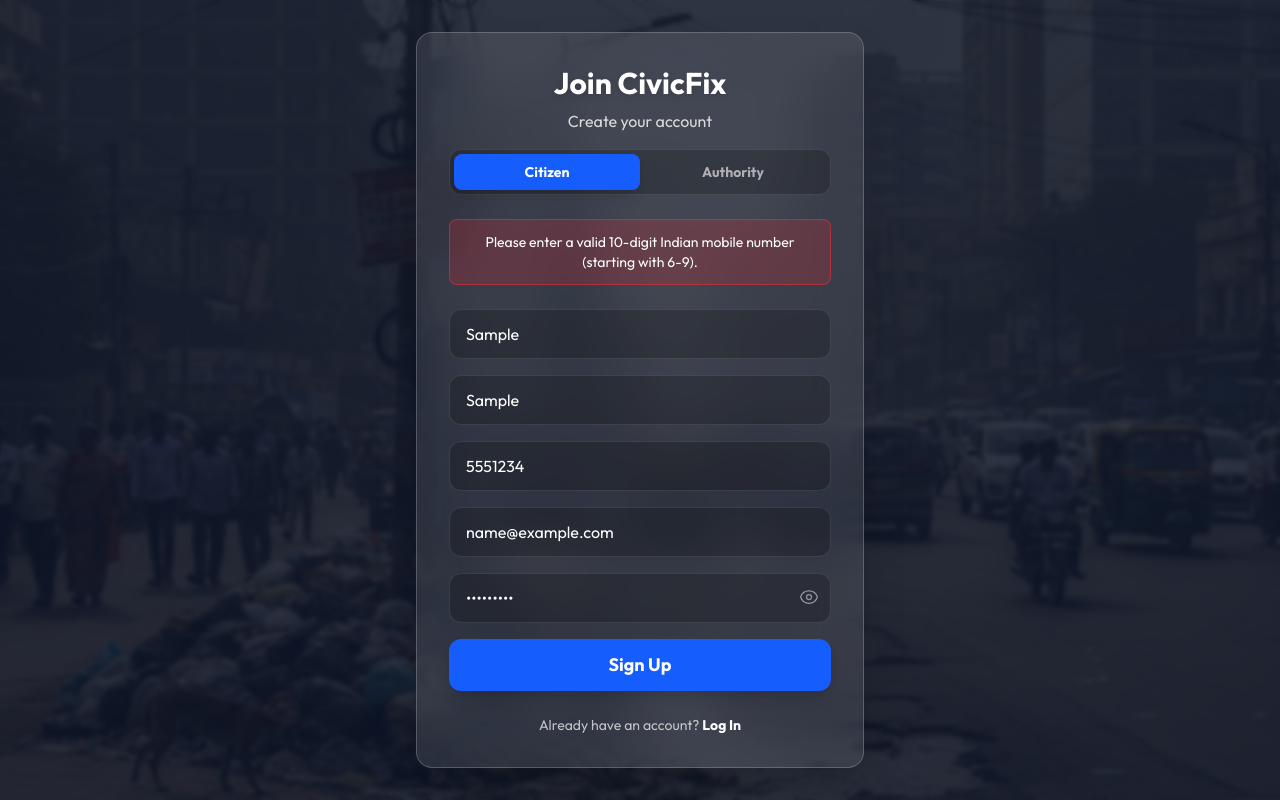
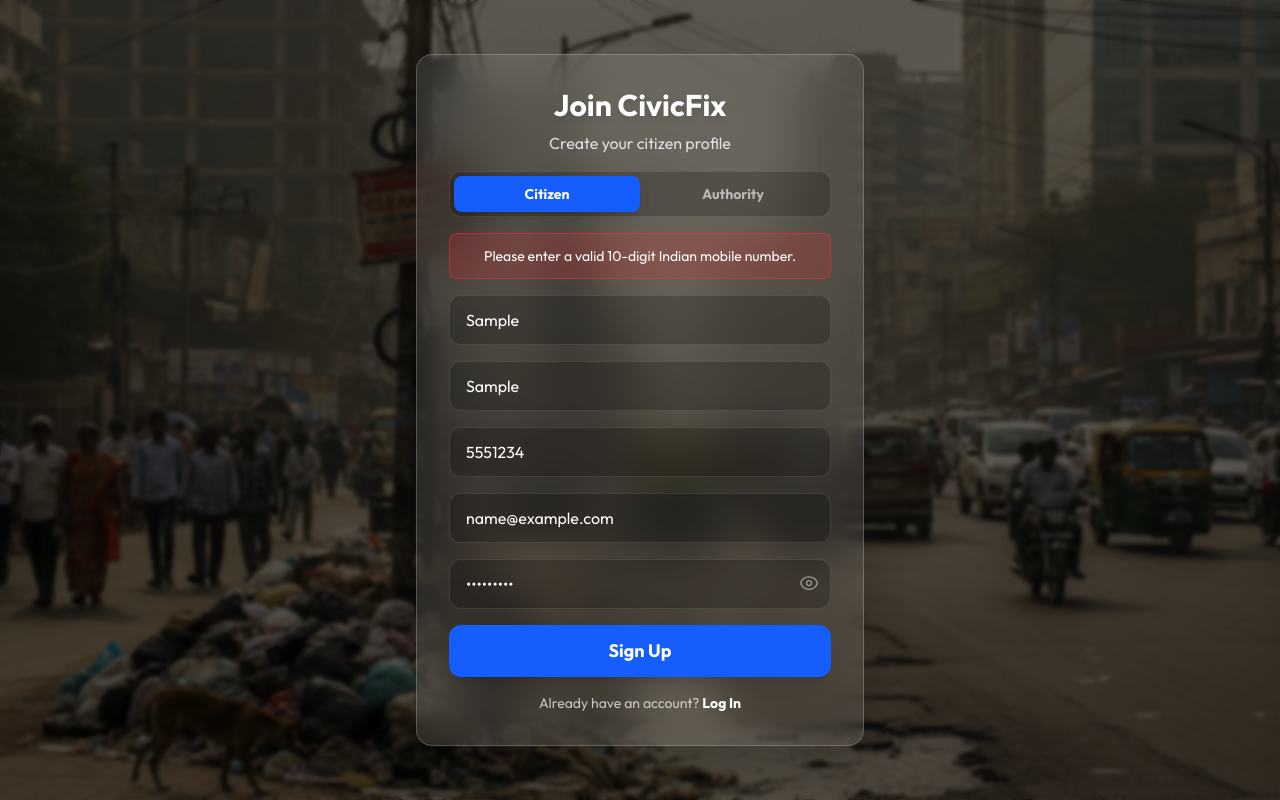
Before and after one commit to rootsatyam/CivicFIx, a Next.js app: page /signup in a window 1280 px wide. Both pictures are taken after typing "Sample", "Sample", "5551234", "name@example.com", "Sample123" into the empty fields and a click on the button "Sign Up". Built offline with nearby package versions, Linux system fonts and the light colour scheme; no server answers.

Commit message:
wait for login

```diff
--- a/src/app/signup/page.js
+++ b/src/app/signup/page.js
@@ -1,9 +1,10 @@
 'use client';
 
-import { useState } from 'react';
+import { useState, useEffect } from 'react';
 import { createBrowserClient } from '@supabase/ssr';
 import { useRouter } from 'next/navigation';
 import Link from 'next/link';
+import { motion, AnimatePresence } from 'framer-motion';
 
 export default function SignUpPage() {
   const [formData, setFormData] = useState({
@@ -15,8 +16,12 @@
   });
   const [role, setRole] = useState('citizen');
   const [loading, setLoading] = useState(false);
-  const [showPassword, setShowPassword] = useState(false); // NEW: Eye Toggle
   const [error, setError] = useState(null);
+  const [showPassword, setShowPassword] = useState(false);
+
+  // NEW: State to track if we are waiting for email verification
+  const [verificationPending, setVerificationPending] = useState(false);
+
   const router = useRouter();
 
   const supabase = createBrowserClient(
@@ -24,14 +29,32 @@
     process.env.NEXT_PUBLIC_SUPABASE_ANON_KEY
   );
 
+  // --- AUTO-REDIRECT LOGIC ---
+  // If 'verificationPending' is true, this effect runs every 3 seconds
+  // to check if the user has verified their email in another tab.
+  useEffect(() => {
+    let interval;
+    if (verificationPending) {
+        interval = setInterval(async () => {
+            const { data: { session } } = await supabase.auth.getSession();
+            if (session) {
+                // BINGO! They verified. Send them in.
+                if (role === 'authority') router.push('/admin');
+                else router.push('/dashboard');
+            }
+        }, 3000); // Check every 3 seconds
+    }
+    return () => clearInterval(interval);
+  }, [verificationPending, role, router, supabase]);
+
+
   const handleChange = (e) => {
     setFormData({ ...formData, [e.target.name]: e.target.value });
     setError(null);
   };
 
-  // LOGIC: Strict Indian Mobile Validation
   const isValidIndianMobile = (number) => {
-    const regex = /^[6-9]\d{9}$/; // Must start with 6,7,8,9 and be 10 digits
+    const regex = /^[6-9]\d{9}$/;
     return regex.test(number);
   };
 
@@ -40,9 +63,9 @@
     setLoading(true);
     setError(null);
 
-    // 1. Validation Checks
+    // Validations
     if (!isValidIndianMobile(formData.mobile)) {
-        setError("Please enter a valid 10-digit Indian mobile number (starting with 6-9).");
+        setError("Please enter a valid 10-digit Indian mobile number.");
         setLoading(false);
         return;
     }
@@ -52,7 +75,6 @@
         return;
     }
 
-    // 2. Sign Up
     const { data, error: authError } = await supabase.auth.signUp({
       email: formData.email,
       password: formData.password,
@@ -65,11 +87,9 @@
       return;
     }
 
-    // 3. Save Profile
     if (data.user) {
-      const { error: profileError } = await supabase
-        .from('profiles')
-        .upsert({
+      // Create Profile
+      await supabase.from('profiles').upsert({
           id: data.user.id,
           full_name: formData.fullName,
           mobile: formData.mobile,
@@ -78,14 +98,13 @@
           points: 0
       });
 
-      if (profileError) console.error('Error:', profileError);
-
-      if (!data.session) {
-        alert("Account created! Please check your email.");
-        router.push('/login');
-      } else {
+      // CHECK: If session exists, they are logged in (Email confirm OFF)
+      if (data.session) {
           if (role === 'authority') router.push('/admin');
           else router.push('/dashboard');
+      } else {
+          // Email confirm ON: Show "Waiting" screen
+          setVerificationPending(true);
       }
     }
     setLoading(false);
@@ -93,21 +112,70 @@
 
   return (
     <div className="min-h-screen flex items-center justify-center p-4 relative">
-      {/* FIXED BACKGROUND handled by layout.js, just overlay here */}
-      <div className="relative z-10 w-full max-w-md p-8 space-y-6 rounded-2xl shadow-2xl bg-white/10 backdrop-blur-xl border border-white/20">
+      {/* Background */}
+      <div className="fixed inset-0 z-0">
+        <img src="/city-issues-bg.jpg" className="w-full h-full object-cover" />
+        <div className="absolute inset-0 bg-black/60 backdrop-blur-[2px]"></div>
+      </div>
 
+      <div className="relative z-10 w-full max-w-md p-8 space-y-6 rounded-2xl shadow-2xl bg-white/10 backdrop-blur-xl border border-white/20 overflow-hidden">
+
+        <AnimatePresence mode='wait'>
+
+            {/* --- STATE 1: WAITING FOR VERIFICATION --- */}
+            {verificationPending ? (
+                <motion.div
+                    key="waiting"
+                    initial={{ opacity: 0, scale: 0.9 }}
+                    animate={{ opacity: 1, scale: 1 }}
+                    className="text-center space-y-6 py-4"
+                >
+                    <div className="w-20 h-20 bg-blue-500/20 rounded-full flex items-center justify-center mx-auto animate-pulse">
+                        <svg xmlns="http://www.w3.org/2000/svg" className="w-10 h-10 text-blue-400" fill="none" viewBox="0 0 24 24" strokeWidth={1.5} stroke="currentColor">
+                            <path strokeLinecap="round" strokeLinejoin="round" d="M21.75 6.75v10.5a2.25 2.25 0 01-2.25 2.25h-15a2.25 2.25 0 01-2.25-2.25V6.75m19.5 0A2.25 2.25 0 0019.5 4.5h-15a2.25 2.25 0 00-2.25 2.25m19.5 0v.243a2.25 2.25 0 01-1.07 1.916l-7.5 4.615a2.25 2.25 0 01-2.36 0L3.32 8.91a2.25 2.25 0 01-1.07-1.916V6.75" />
+                        </svg>
+                    </div>
+
+                    <div>
+                        <h2 className="text-2xl font-bold text-white mb-2">Verify Your Email</h2>
+                        <p className="text-white/70 text-sm">
+                            We sent a link to <strong>{formData.email}</strong>.
+                            <br/>Click it to activate your account.
+                        </p>
+                    </div>
+
+                    {/* Loading Spinner */}
+                    <div className="flex items-center justify-center gap-2 text-blue-300 text-xs uppercase font-bold tracking-widest">
+                        <span className="w-2 h-2 bg-blue-400 rounded-full animate-bounce"></span>
+                        <span className="w-2 h-2 bg-blue-400 rounded-full animate-bounce delay-100"></span>
+                        Waiting for confirmation...
+                    </div>
+
+                    <div className="border-t border-white/10 pt-4">
+                         <button
+                            onClick={() => window.location.reload()}
+                            className="text-white/50 hover:text-white text-sm underline"
+                         >
+                            I've verified, refresh page
+                         </button>
+                    </div>
+                </motion.div>
+            ) : (
+
+                /* --- STATE 2: SIGNUP FORM (Normal) --- */
+                <motion.div key="form" initial={{ opacity: 0 }} animate={{ opacity: 1 }}>
                     <div className="text-center mb-4">
                         <h2 className="text-3xl font-bold text-white drop-shadow-md">Join CivicFix</h2>
-          <p className="text-white/80 mt-2">Create your account</p>
+                        <p className="text-white/80 mt-2">Create your citizen profile</p>
                     </div>
 
                     {/* Role Toggle */}
-        <div className="flex bg-black/20 p-1 rounded-xl border border-white/10">
+                    <div className="flex bg-black/20 p-1 rounded-xl border border-white/10 mb-4">
                         <button type="button" onClick={() => setRole('citizen')} className={`flex-1 py-2 rounded-lg text-sm font-bold transition-all ${role === 'citizen' ? 'bg-blue-600 text-white shadow-lg' : 'text-white/60 hover:text-white'}`}>Citizen</button>
                         <button type="button" onClick={() => setRole('authority')} className={`flex-1 py-2 rounded-lg text-sm font-bold transition-all ${role === 'authority' ? 'bg-red-600 text-white shadow-lg' : 'text-white/60 hover:text-white'}`}>Authority</button>
                     </div>
 
-        {error && <div className="bg-red-500/20 border border-red-500/50 p-3 rounded-lg text-center text-white text-sm">{error}</div>}
+                    {error && <div className="bg-red-500/20 border border-red-500/50 p-3 rounded-lg text-center text-white text-sm mb-4">{error}</div>}
 
                     <form onSubmit={handleSignUp} className="space-y-4">
                         {/* Standard Inputs */}
@@ -117,24 +185,15 @@
                             </div>
                         ))}
 
-          {/* Mobile Input */}
-          <div>
+                        {/* Mobile */}
                         <input name="mobile" type="tel" placeholder="Mobile Number (10 digits)" maxLength={10} required onChange={handleChange} className="w-full px-4 py-3 rounded-xl bg-black/20 border border-white/10 text-white placeholder-white/50 focus:outline-none focus:ring-2 focus:ring-blue-400/50 transition" />
-          </div>
 
-          {/* Email Input */}
-          <div>
+                        {/* Email */}
                         <input name="email" type="email" placeholder="Email Address" required onChange={handleChange} className="w-full px-4 py-3 rounded-xl bg-black/20 border border-white/10 text-white placeholder-white/50 focus:outline-none focus:ring-2 focus:ring-blue-400/50 transition" />
-          </div>
 
-          {/* Password Input with EYE ICON */}
+                        {/* Password with Eye */}
                         <div className="relative">
-            <input
-                name="password"
-                type={showPassword ? "text" : "password"}
-                placeholder="Password" required onChange={handleChange}
-                className="w-full px-4 py-3 rounded-xl bg-black/20 border border-white/10 text-white placeholder-white/50 focus:outline-none focus:ring-2 focus:ring-blue-400/50 transition pr-10"
-            />
+                            <input name="password" type={showPassword ? "text" : "password"} placeholder="Password" required onChange={handleChange} className="w-full px-4 py-3 rounded-xl bg-black/20 border border-white/10 text-white placeholder-white/50 focus:outline-none focus:ring-2 focus:ring-blue-400/50 transition pr-10" />
                             <button type="button" onClick={() => setShowPassword(!showPassword)} className="absolute right-3 top-3.5 text-white/50 hover:text-white">
                                 {showPassword ? (
                                     <svg xmlns="http://www.w3.org/2000/svg" fill="none" viewBox="0 0 24 24" strokeWidth={1.5} stroke="currentColor" className="w-5 h-5"><path strokeLinecap="round" strokeLinejoin="round" d="M3.98 8.223A10.477 10.477 0 001.934 12C3.226 16.338 7.244 19.5 12 19.5c.993 0 1.953-.138 2.863-.395M6.228 6.228A10.45 10.45 0 0112 4.5c4.756 0 8.773 3.162 10.065 7.498a10.523 10.523 0 01-4.293 5.774M6.228 6.228L3 3m3.228 3.228l3.65 3.65m7.894 7.894L21 21m-3.228-3.228l-3.65-3.65m0 0a3 3 0 10-4.243-4.243m4.242 4.242L9.88 9.88" /></svg>
@@ -145,13 +204,16 @@
                         </div>
 
                         <button type="submit" disabled={loading} className={`w-full py-3 text-lg font-bold text-white rounded-xl shadow-lg hover:scale-[1.02] transition transform disabled:opacity-50 ${role === 'authority' ? 'bg-red-600' : 'bg-blue-600'}`}>
-            {loading ? 'Creating...' : 'Sign Up'}
+                            {loading ? 'Processing...' : 'Sign Up'}
                         </button>
                     </form>
 
-        <div className="text-center">
+                    <div className="text-center mt-4">
                         <p className="text-white/70 text-sm">Already have an account? <Link href="/login" className="font-bold text-white hover:underline">Log In</Link></p>
                     </div>
+                </motion.div>
+            )}
+        </AnimatePresence>
 
       </div>
     </div>
```
Lines whose indentation alone changed are shown as unchanged.
